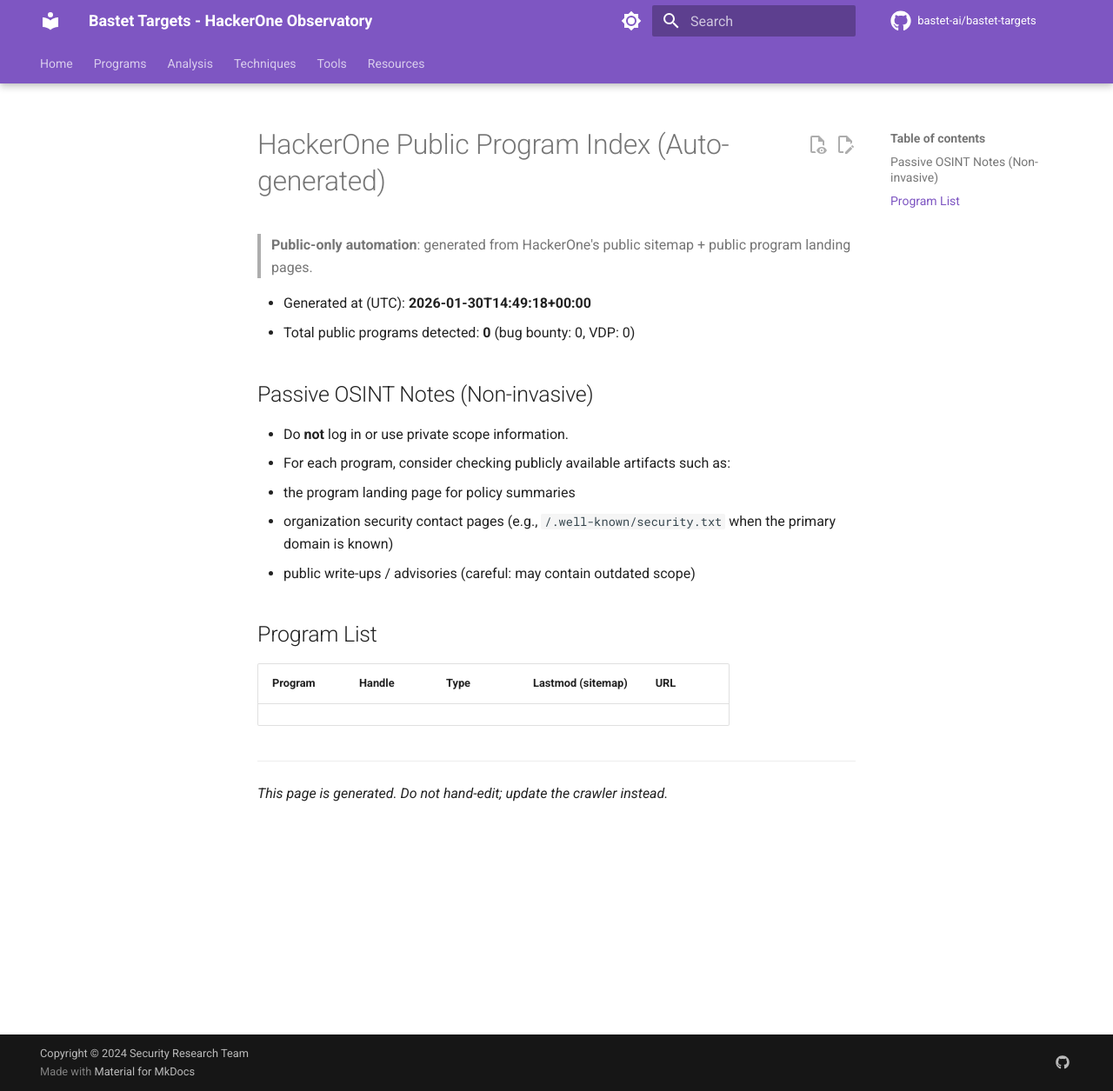
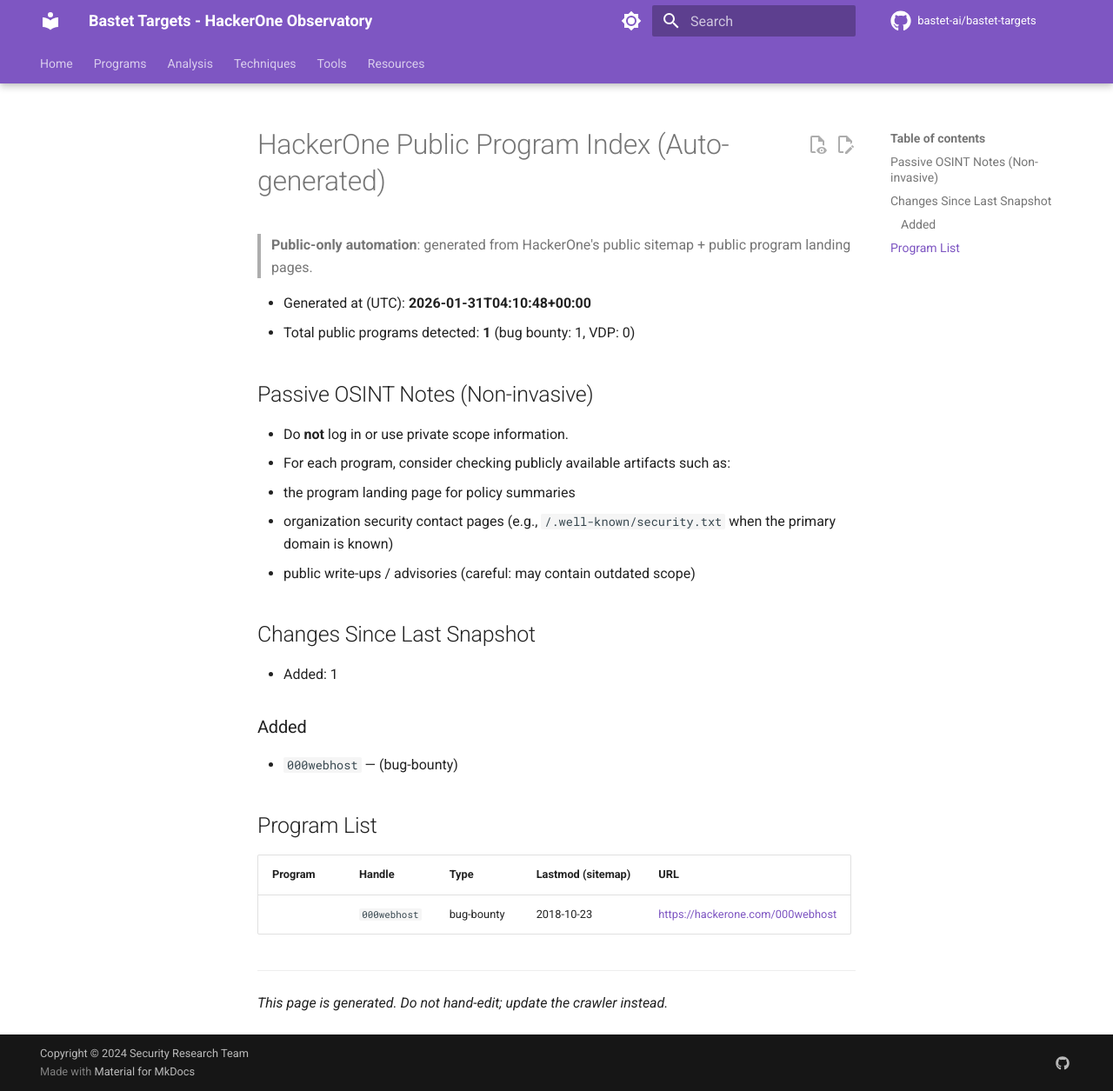
Before and after one commit to bastet-ai/bastet-targets, an MkDocs documentation site: the page built from docs/programs/hackerone-public.md, in a window 1280 px wide and 1255 px high. Shown: the whole window at 87% size. Built offline with MkDocs 1.6.1 and Material for MkDocs 9.7.7, drawn with Linux system fonts in a browser that asks for light colours; comment, search, counter and statistics services are not loaded.

Commit message:
Update HackerOne public program snapshot

```diff
--- a/docs/programs/hackerone-public.md
+++ b/docs/programs/hackerone-public.md
@@ -2,8 +2,8 @@
 
 > **Public-only automation**: generated from HackerOne's public sitemap + public program landing pages.
 
-- Generated at (UTC): **2026-01-30T14:49:18+00:00**
-- Total public programs detected: **0** (bug bounty: 0, VDP: 0)
+- Generated at (UTC): **2026-01-31T04:10:48+00:00**
+- Total public programs detected: **1** (bug bounty: 1, VDP: 0)
 
 ## Passive OSINT Notes (Non-invasive)
 - Do **not** log in or use private scope information.
@@ -12,9 +12,16 @@
   - organization security contact pages (e.g., `/.well-known/security.txt` when the primary domain is known)
   - public write-ups / advisories (careful: may contain outdated scope)
 
+## Changes Since Last Snapshot
+- Added: 1
+
+### Added
+- `000webhost` —  (bug-bounty)
+
 ## Program List
 | Program | Handle | Type | Lastmod (sitemap) | URL |
 |---|---|---|---|---|
+|  | `000webhost` | bug-bounty | 2018-10-23 | https://hackerone.com/000webhost |
 
 ---
 *This page is generated. Do not hand-edit; update the crawler instead.*
```
Also changed, not shown: 1 other file.
